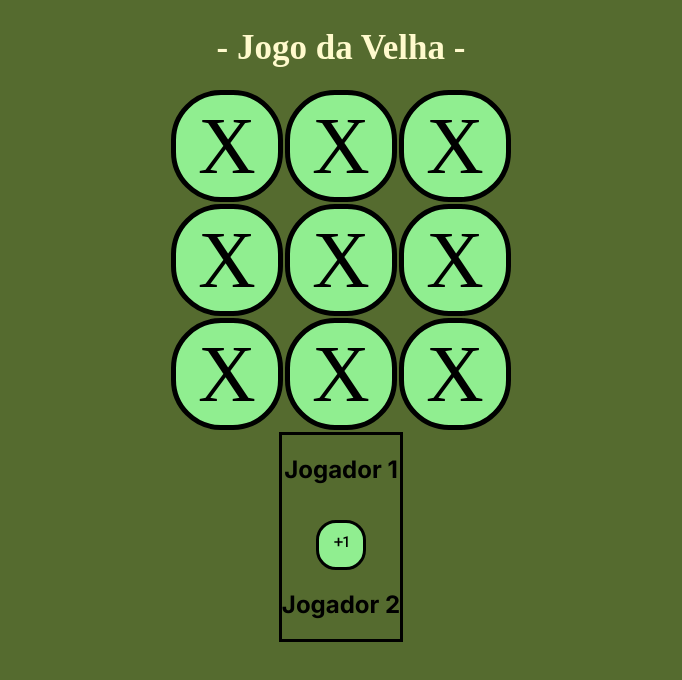
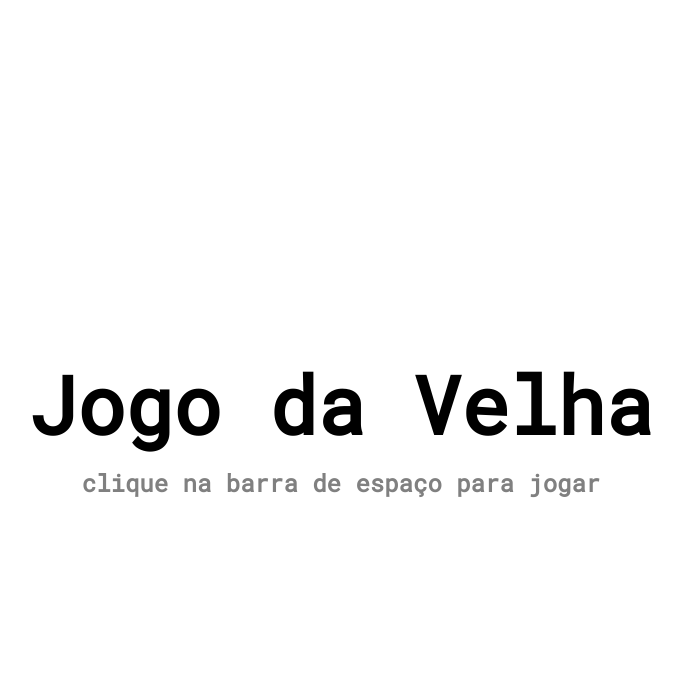
Before and after one commit to NicolasKLange/sitedelogin, a Next.js app: page / in a window 1280 px wide. Shown: the top 680 px of the page, without its empty margins (299-981 px from the left). Built offline with nearby package versions, Linux system fonts and the light colour scheme.

Commit message:
jogo da velha 3.0

```diff
--- a/app/globals.css
+++ b/app/globals.css
@@ -1,5 +1,5 @@
 body {
-    background-color: darkolivegreen;
+    background-color: white;
     font-family: 'Roboto Mono', monospace;
 }
 
@@ -11,35 +11,60 @@ div {
 }
 
 h1 {
-    margin: 10px;
-    font-family: 'Times New Roman', Times, serif;
-    color: lemonchiffon;
+    color: black;
     font-size: 35px;
-    margin: 20px;
+    margin-bottom: 0;
 }
 
+h2 {
+    margin-top: 10px;
+    color: rgb(57, 57, 57);
+    font-size: 15px;
+}
+
+/* button {
+    background-color:white;
+    font-size: 30px;
+    display: flex;
+    justify-content: center;
+    size: 60px;
+    width: 314px;
+    margin-top: 10px;
+    transition: 0.5s;
+}
+
+button:hover {
+    background-color: gray;
+    border-color: gray;
+} */
+
+/* a {
+    color:black;
+    text-decoration: none;
+    transition: 0.5s;
+} */
+
 td {
-    border: 5px solid black;
-    font-family: 'Times New Roman', Times, serif;
     width: 100px;
     height: 100px;
     font-size: 80px;
-    background-color: lightgreen;
+    background-color: black;
     margin-top: 100px;
     transition: 0.4s;
     text-align: center;
-    color: black;
-    border-radius: 50px;
+    color: white;
 }
 
 td:hover {
     cursor: pointer;
-    background-color: darkgreen;
-    color: lightgoldenrodyellow;
-    border: 5px solid lightgoldenrodyellow;
-
+    background-color: gray;
 }
 
+a {
+    font-size: 55px;
+    color: black;
+    margin-top: 10px;
+}
 
 .button{
     display: flex;
@@ -49,50 +74,16 @@ td:hover {
     align-items: center;
 }
 
-
-.Jogadores{
-
-        display: flex;
-        flex-direction: row;
-        gap: 30px;
-        justify-content: center;
-        align-items: center;
-
+a {
+    display: flex;
+    justify-content: center;
+    align-items: center;
+    font-size: 30px;
+    transition: 1s;
+    padding: 16px;
+    border-radius: 60%;
 }
 
-button{
-    display: block;
-    width: 50px;
-    height: 50px;
-    position: relative;
-    margin: 1rem auto 0 auto;
-    padding: .5rem 0;
-    border: 0;
-    border-radius: 20px;
-    color: black;
-    border: 3px solid black;
-    background-color: lightgreen;
+a:hover {
+    background: rgba(0, 0, 0, 0.2);
 }
-a{
-    font-family: 'Times New Roman', Times, serif;
-    font-size: 20px;
-    color: black;
-}
-
-button:hover{
-    cursor: pointer;
-    background-color: darkgreen;
-    border: 3px solid lightgoldenrodyellow;
-}
-
-a:hover{
-    color: lightgoldenrodyellow;
-}
-
-.jogadores{
-
-    border: 3px solid black;
-}
-h2{
-    border-radius: 20px;
-}
--- a/app/layout.tsx
+++ b/app/layout.tsx
@@ -1,9 +1,13 @@
 import type { Metadata } from 'next'
-import { Inter } from 'next/font/google'
+import { Roboto_Mono } from 'next/font/google'
 import './globals.css'
 
 
-const inter = Inter({ subsets: ['latin'] })
+const roboto = Roboto_Mono({
+  weight: '400',
+  subsets: ['latin'],
+  display: 'swap'
+})
 
 export const metadata: Metadata = {
   title: 'Create Next App',
@@ -17,7 +21,8 @@ export default function RootLayout({
 }) {
   return (
     <html lang="en">
-      <body className={inter.className}>{children}</body>
+      <title>Jogo da Velha</title>
+      <body className={roboto.className}>{children}</body>
     </html>
   )
 }
--- a/app/page.tsx
+++ b/app/page.tsx
@@ -1,35 +1,37 @@
-import { MdExposurePlus1 } from "react-icons/md";
+"use client"
+import Link from "next/link";
+import './style.css'
+import { useEffect } from 'react';
 
 
+export default function Page() {
+  useEffect(() => {
+    const handleKeyDown = (event: KeyboardEvent) => {
+      if (event.code === 'Space') {
+        // Utilize a função push para redirecionar para a próxima página
+        window.location.href =
+          window.location.pathname === './jogo' ? './jogo' : './jogo';
+      }
+    };
 
-export default function page() {
-  return (
-    <div>
-      <h1> - Jogo da Velha - </h1>
-        <table>
-          <tbody>
-            <tr>
-              <td>X</td>
-              <td>X</td>
-              <td>X</td>
-            </tr>
-            <tr>
-              <td>X</td>
-              <td>X</td>
-              <td>X</td>
-            </tr>
-            <tr>
-              <td>X</td>
-              <td>X</td>
-              <td>X</td>
-            </tr>
-          </tbody>
-        </table>
-        <div className="jogadores">
-            <h2>Jogador 1</h2>
-                <button><a href="/"><MdExposurePlus1 /></a></button>
-            <h2>Jogador 2</h2>
-        </div>
+    window.addEventListener('keydown', handleKeyDown);
+
+    // Limpar o evento ao desmontar o componente
+    return () => {
+      window.removeEventListener('keydown', handleKeyDown);
+    };
+  }, []); // Sem a dependência router
+
+  function redirecionar() {
+    window.location.href="./jogo"
+  }
+
+  return(
+    <div onClick={redirecionar} className="page">
+      <div className="titulo">
+      <h1>Jogo da Velha</h1>
+      <h2>clique na barra de espaço para jogar</h2>
+      </div>
     </div>
-    )
+  )
 }
--- /dev/null
+++ b/app/style.css
@@ -0,0 +1,42 @@
+body {
+    font-family: 'Roboto Mono', monospace;
+}
+
+
+h1 {
+    text-align: center;
+    font-size: 10vh;
+}
+
+h2 {
+    text-align: center;
+    font-size: 3vh;
+    color: gray;
+}
+
+.titulo {
+    display: flex;
+    justify-content: center;
+    align-items: center;
+    text-align: center;
+}
+
+h2 {
+    animation: blink 1s steps(1, end) infinite;
+  }
+
+.page {
+  height: 100vh;
+}
+
+  @keyframes blink {
+    0% {
+      opacity: 1;
+    }
+    50% {
+      opacity: 0;
+    }
+    100% {
+      opacity: 1;
+    }
+  }
```
Also changed, not shown: app/jogo/page.tsx (added, +59 -0 lines).
